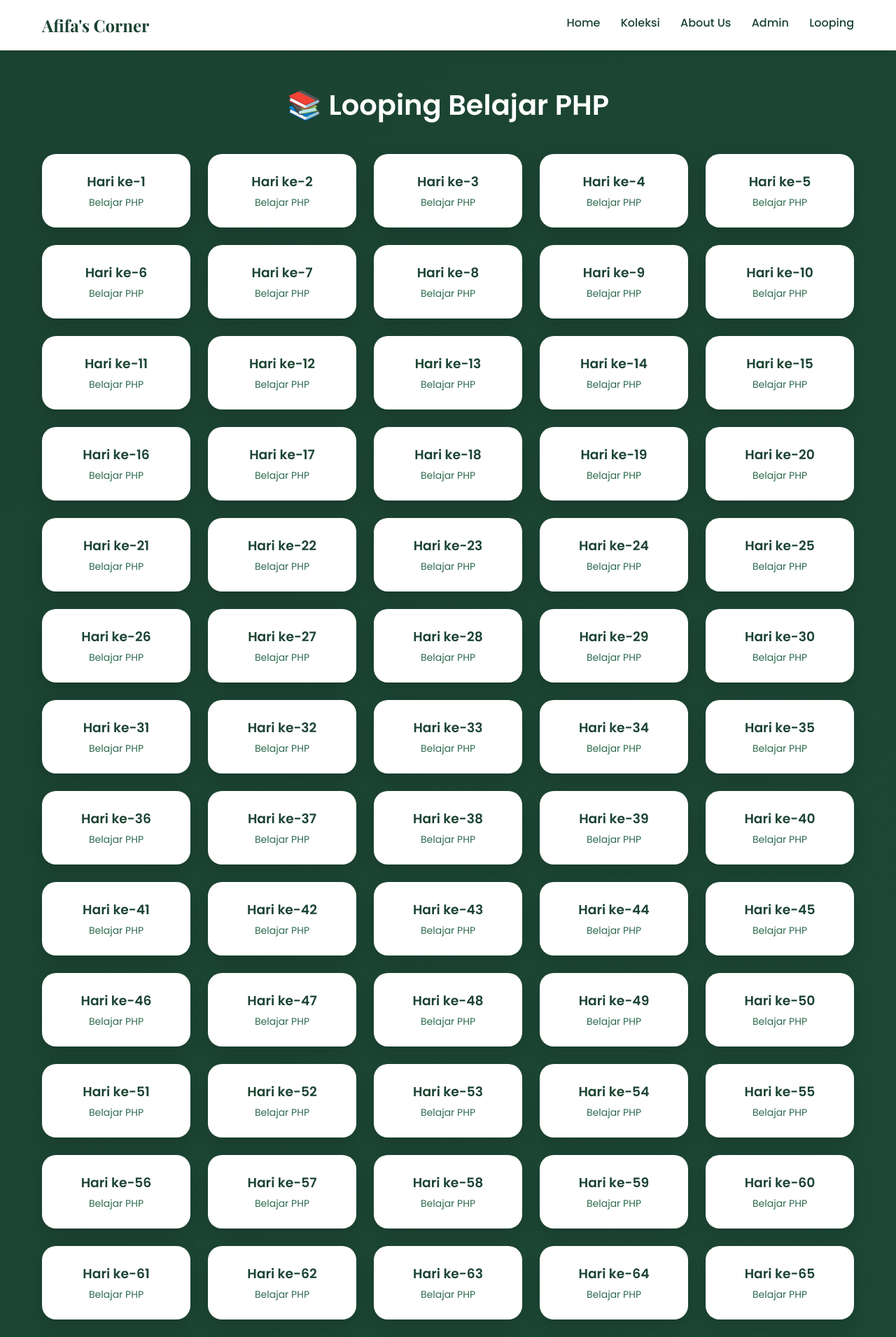
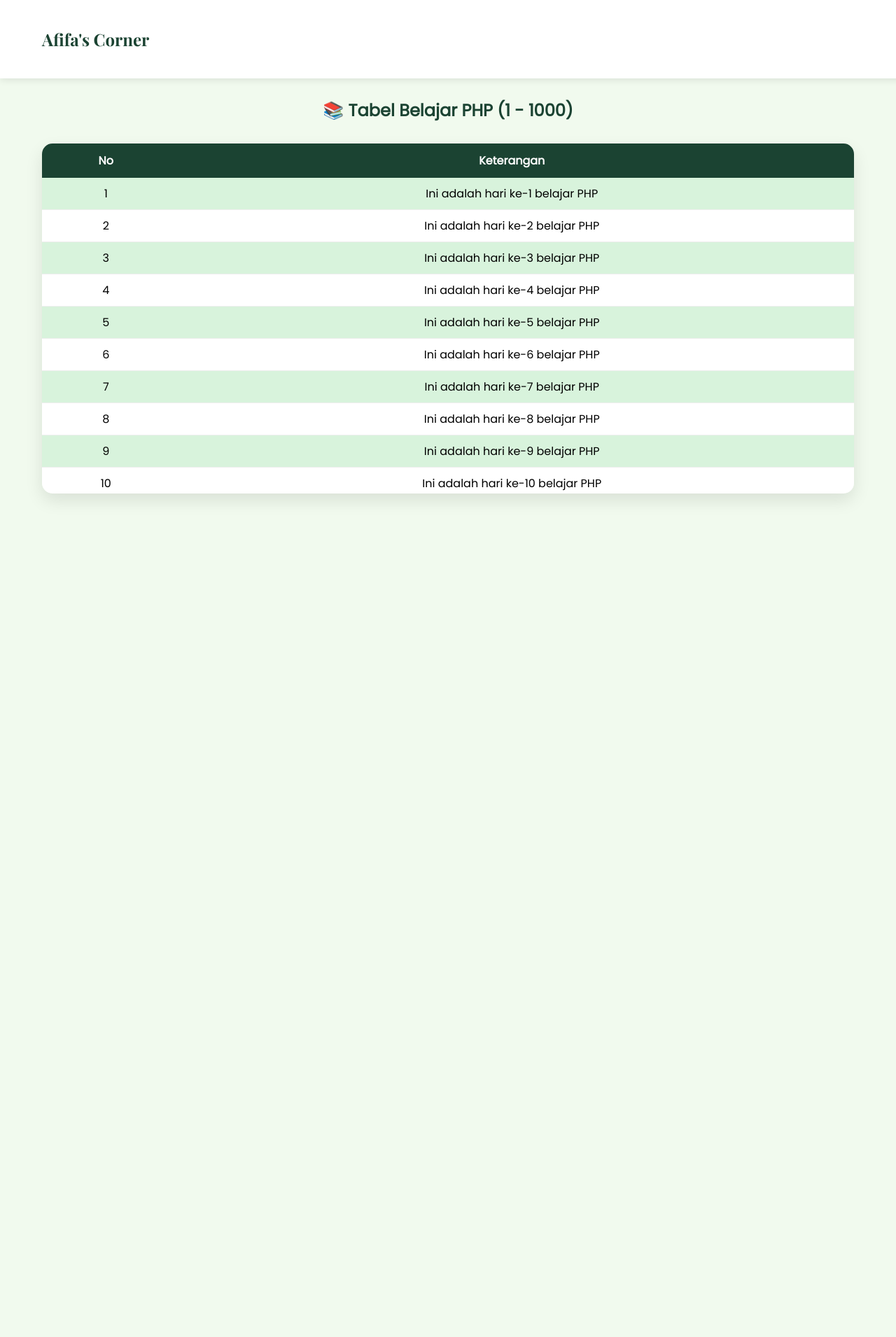
Before and after one commit to mariahafifahsb/mariahafifa.corner, a PHP site: page /looping.php in a window 1280 px wide. Shown: the top 1910 px of the page at 70% size. After the commit the page ends 714 px from the top, so only its background shows below. Run offline with PHP 8.4, Linux system fonts and the light colour scheme.

Commit message:
Update looping.php

```diff
--- a/looping.php
+++ b/looping.php
@@ -3,27 +3,21 @@
 <head>
 <meta charset="UTF-8">
 <meta name="viewport" content="width=device-width, initial-scale=1.0">
-<title>Looping - Afifa's Corner</title>
+<title>Looping Tabel - Afifa's Corner</title>
 
-<link href="https://fonts.googleapis.com/css2?family=Playfair+Display:wght@700&family=Poppins:wght@300;400;500;600&display=swap" rel="stylesheet">
+<link href="https://fonts.googleapis.com/css2?family=Playfair+Display:wght@700&family=Poppins&display=swap" rel="stylesheet">
 
 <style>
 :root{
     --dark:#1b4332;
     --mid:#2d6a4f;
-    --light:#95d5b2;
-    --accent:#52b788;
-}
-
-*{
-    margin:0;
-    padding:0;
-    box-sizing:border-box;
+    --light:#d8f3dc;
 }
 
 body{
     font-family:'Poppins',sans-serif;
-    background:linear-gradient(135deg,#1b4332,#2d6a4f);
+    background:#f1faee;
+    margin:0;
 }
 
 /* NAVBAR */
@@ -35,7 +29,6 @@ nav{
     justify-content:space-between;
     background:white;
     box-shadow:0 2px 10px rgba(0,0,0,0.1);
-    z-index:1000;
 }
 
 nav h2{
@@ -43,92 +36,83 @@ nav h2{
     color:var(--dark);
 }
 
-nav a{
-    text-decoration:none;
-    margin-left:25px;
-    color:var(--dark);
-    font-weight:500;
-}
-
-nav a:hover{
-    color:var(--accent);
-}
-
-/* SECTION */
+/* CONTENT */
 .section{
-    padding:120px 60px 60px;
-    text-align:center;
+    padding:120px 60px;
 }
 
 .section h2{
-    color:white;
-    font-size:40px;
-    margin-bottom:40px;
+    text-align:center;
+    color:var(--dark);
+    margin-bottom:30px;
 }
 
-/* GRID */
-.grid{
-    display:grid;
-    grid-template-columns:repeat(auto-fit,minmax(200px,1fr));
-    gap:25px;
+/* TABLE */
+.table-container{
+    max-height:500px;
+    overflow-y:auto;
+    border-radius:15px;
+    box-shadow:0 10px 25px rgba(0,0,0,0.1);
 }
 
-/* CARD */
-.card{
-    background:#ffffff;
-    padding:25px;
-    border-radius:20px;
-    transition:0.3s;
-    box-shadow:0 10px 25px rgba(0,0,0,0.15);
+table{
+    width:100%;
+    border-collapse:collapse;
+    background:white;
 }
 
-.card:hover{
-    transform:translateY(-8px);
-    background:#d8f3dc;
+th{
+    position:sticky;
+    top:0;
+    background:var(--dark);
+    color:white;
+    padding:12px;
 }
 
-/* TEXT */
-.card h3{
-    color:var(--dark);
-    margin-bottom:5px;
+td{
+    padding:10px;
+    text-align:center;
+    border-bottom:1px solid #eee;
 }
 
-.card p{
-    color:var(--mid);
-    font-size:14px;
+/* ZEBRA */
+tr:nth-child(even){
+    background:var(--light);
+}
+
+/* HOVER */
+tr:hover{
+    background:#b7e4c7;
 }
 </style>
 </head>
 
 <body>
 
-<!-- NAVBAR -->
 <nav>
     <h2>Afifa's Corner</h2>
-    <div>
-        <a href="index.php">Home</a>
-        <a href="#">Koleksi</a>
-        <a href="#">About Us</a>
-        <a href="#">Admin</a>
-        <a href="looping.php">Looping</a>
-    </div>
 </nav>
 
-<!-- CONTENT -->
 <div class="section">
-    <h2>📚 Looping Belajar PHP</h2>
+    <h2>📚 Tabel Belajar PHP (1 - 1000)</h2>
 
-    <div class="grid">
-        <?php
-        for ($i = 1; $i <= 1000; $i++) {
-            echo "
-            <div class='card'>
-                <h3>Hari ke-$i</h3>
-                <p>Belajar PHP</p>
-            </div>
-            ";
-        }
-        ?>
+    <div class="table-container">
+        <table>
+            <tr>
+                <th>No</th>
+                <th>Keterangan</th>
+            </tr>
+
+            <?php
+            for ($i = 1; $i <= 1000; $i++) {
+                echo "<tr>
+                        <td>$i</td>
+                        <td>Ini adalah hari ke-$i belajar PHP</td>
+                      </tr>";
+            }
+            ?>
+
+        </table>
     </div>
 </div>
 
```
